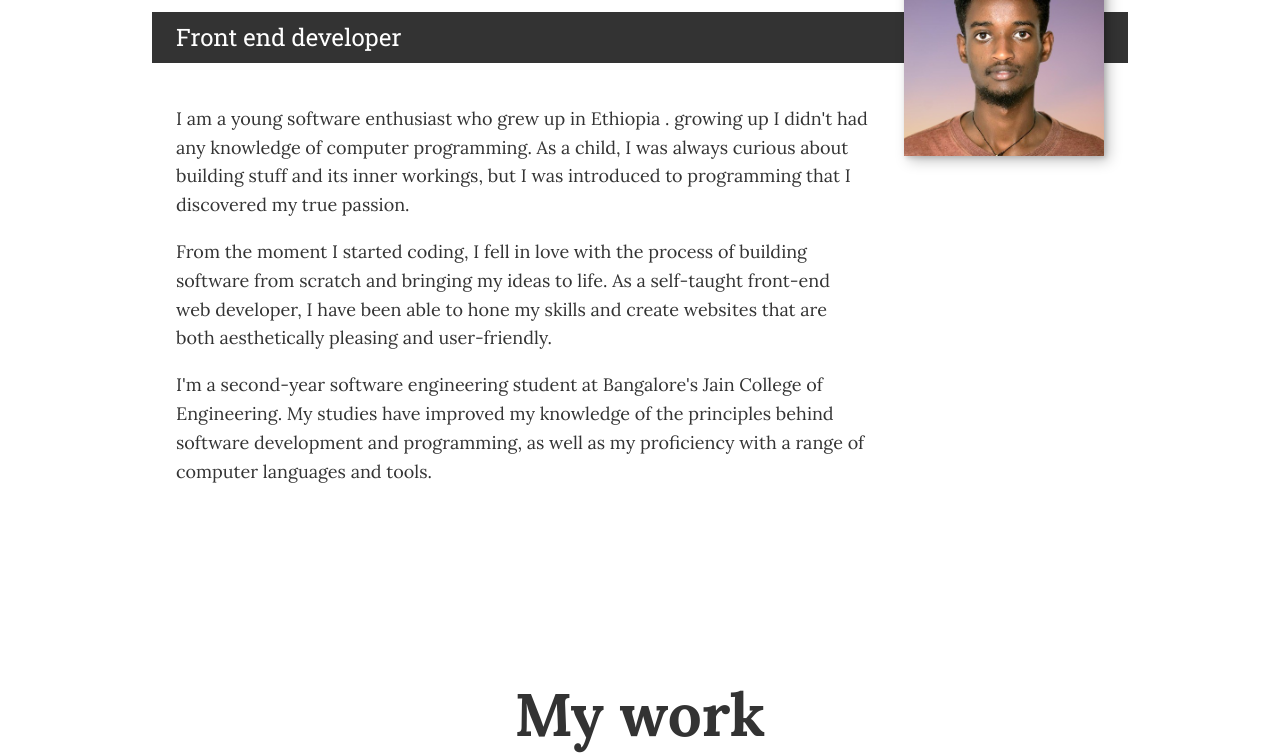
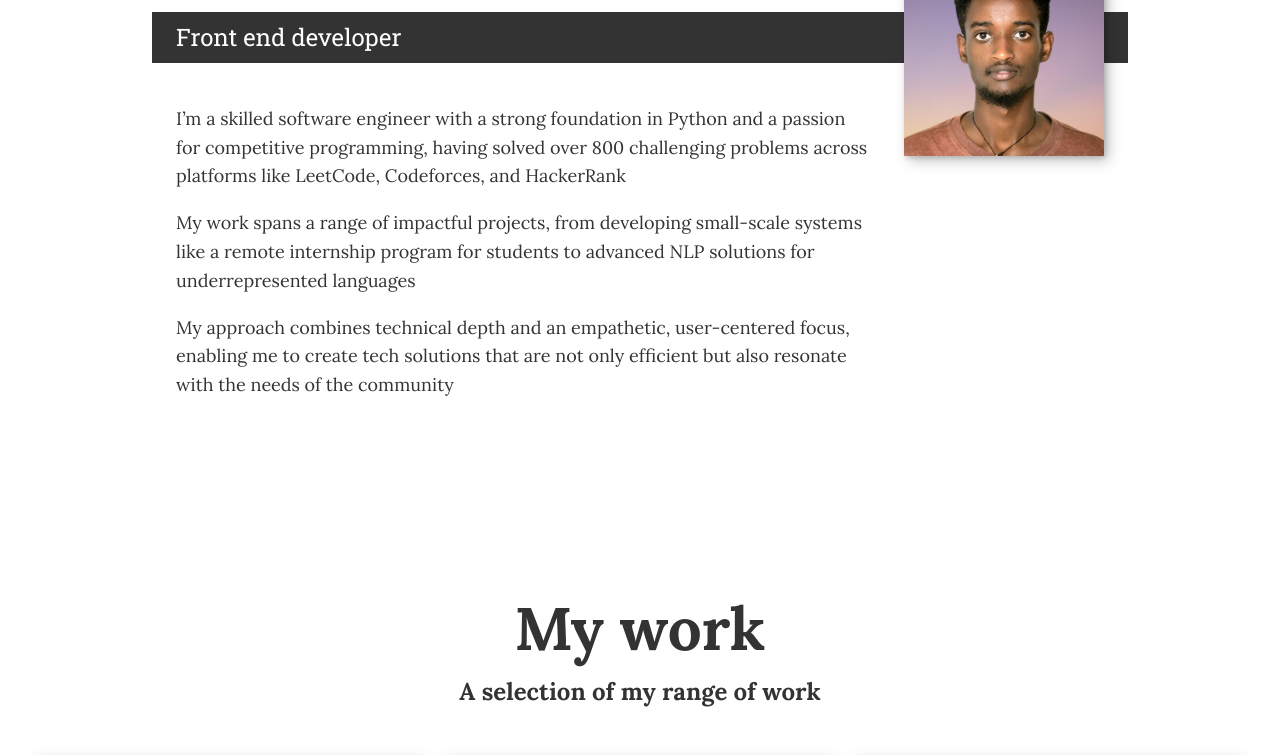
Before and after one commit to habtew/portfolio, a website built with Vite: page index.html in a window 1280 px wide. Shown: the part 1421-2176 px from the top of the page. Built offline with nearby package versions, Linux system fonts and the light colour scheme.

Commit message:
about me in index.html

```diff
--- a/index.html
+++ b/index.html
@@ -70,9 +70,9 @@
            <p class="section__subtitle section__subtitle--about">Front end developer</p>
 
            <div class="about-me__body">
-               <p>I am a young software enthusiast who grew up in Ethiopia . growing up I didn't had any knowledge of computer programming. As a child, I was always curious about building stuff and its inner workings,  but  I was introduced to programming that I discovered my true passion.</p>
-               <p>From the moment I started coding, I fell in love with the process of building software from scratch and bringing my ideas to life. As a self-taught front-end web developer, I have been able to hone my skills and create websites that are both aesthetically pleasing and user-friendly.</p>
-               <p>I'm a second-year software engineering student at Bangalore's Jain College of Engineering. My studies have improved my knowledge of the principles behind software development and programming, as well as my proficiency with a range of computer languages and tools.</p>
+               <p>I’m a skilled software engineer with a strong foundation in Python and a passion for competitive programming, having solved over 800 challenging problems across platforms like LeetCode, Codeforces, and HackerRank</p>
+               <p>My work spans a range of impactful projects, from developing small-scale systems like a remote internship program for students to advanced NLP solutions for underrepresented languages</p>
+               <p>My approach combines technical depth and an empathetic, user-centered focus, enabling me to create tech solutions that are not only efficient but also resonate with the needs of the community</p>
            </div>
 
            <img src="img/habte_edited.jpg" alt="habtamu again with same pic" class="about-me__img">
```
